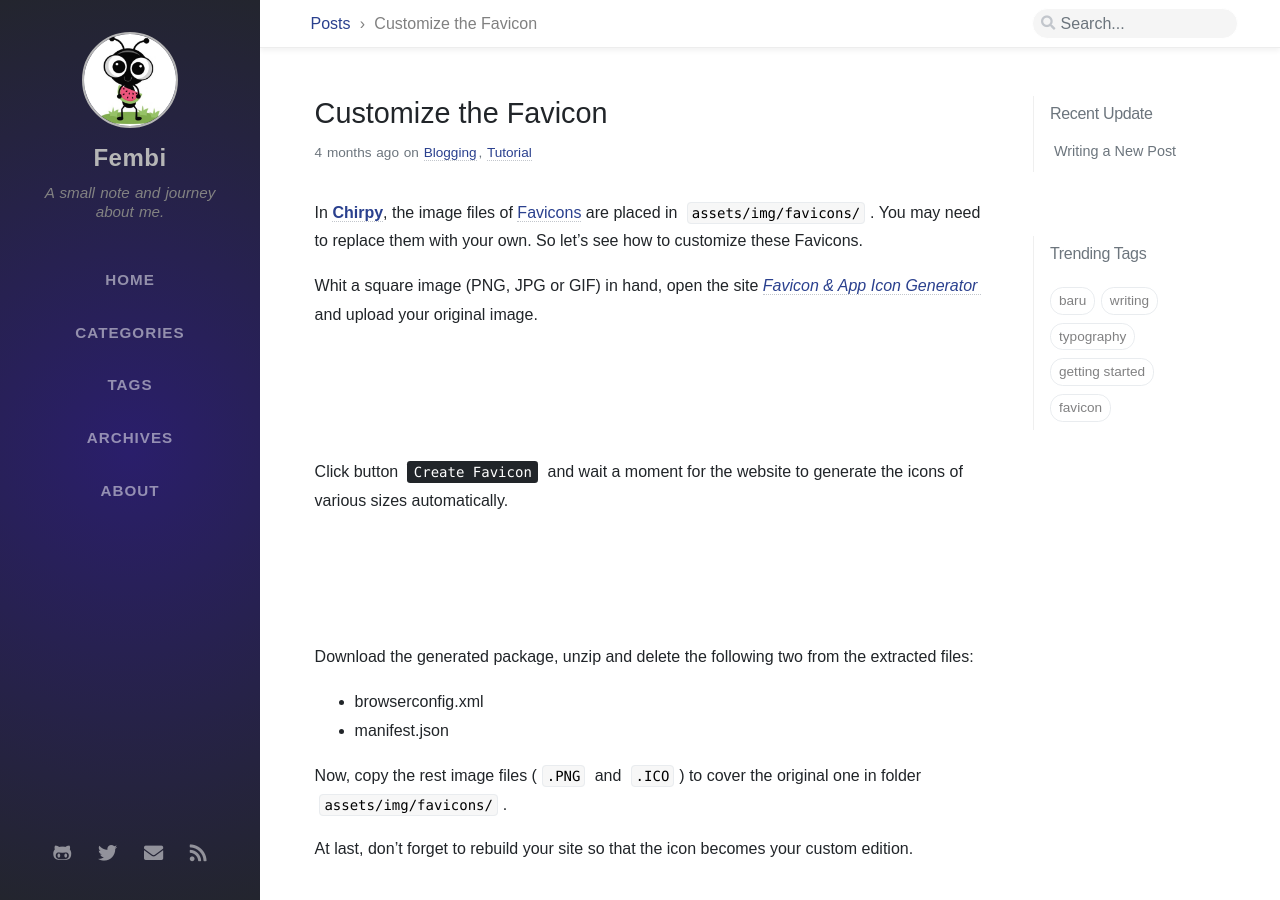
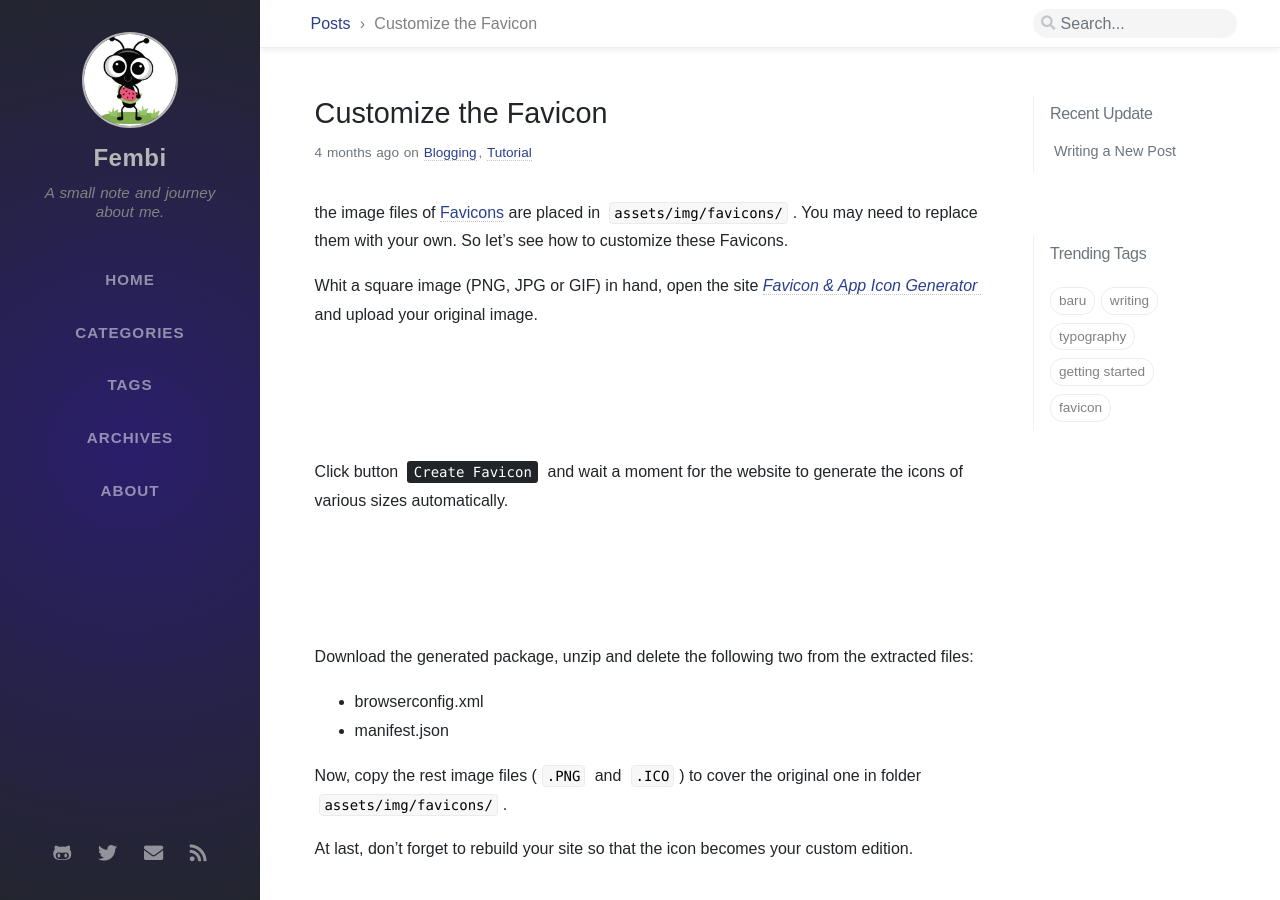
Before and after one commit to fembi/blog, a Jekyll site: the page built from _posts/2019-08-11-customize-the-favicon.md, in a window 1280 px wide and 900 px high. Built offline with Jekyll 4.4.1, drawn with Linux system fonts in a browser that asks for light colours; nearby versions of some CDN libraries; some web fonts are replaced; comment, search, counter and statistics services are not loaded.

Commit message:
Update from Forestry.io fembi updated _posts/2019-08-11-customize-the-favicon.md

```diff
--- a/_posts/2019-08-11-customize-the-favicon.md
+++ b/_posts/2019-08-11-customize-the-favicon.md
@@ -1,14 +1,17 @@
 ---
-title: "Customize the Favicon"
-date: 2019-08-11 00:34:00 +0800
-categories: [Blogging, Tutorial]
-tags: [favicon]
+title: Customize the Favicon
+date: 2019-08-10T16:34:00.000+00:00
+categories:
+- Blogging
+- Tutorial
+tags:
+- favicon
 toc: false
+
 ---
+the image files of [Favicons](https://www.favicon-generator.org/about/) are placed in `assets/img/favicons/`. You may need to replace them with your own. So let's see how to customize these Favicons.
 
-In [**Chirpy**](https://github.com/cotes2020/jekyll-theme-chirpy/), the image files of [Favicons](https://www.favicon-generator.org/about/) are placed in `assets/img/favicons/`. You may need to replace them with your own. So let's see how to customize these Favicons.
-
-Whit a square image (PNG, JPG or GIF) in hand, open the site [*Favicon & App Icon Generator*](https://www.favicon-generator.org/) and upload your original image.
+Whit a square image (PNG, JPG or GIF) in hand, open the site [_Favicon & App Icon Generator_](https://www.favicon-generator.org/) and upload your original image.
 
 ![upload-image](/assets/img/sample/upload-image.png)
 
@@ -18,8 +21,8 @@ Click button <kbd>Create Favicon</kbd> and wait a moment for the website to gene
 
 Download the generated package, unzip and delete the following two from the extracted files:
 
-- browserconfig.xml
-- manifest.json
+* browserconfig.xml
+* manifest.json
 
 Now, copy the rest image files (`.PNG` and `.ICO`) to cover the original one in folder `assets/img/favicons/`.
 
```
